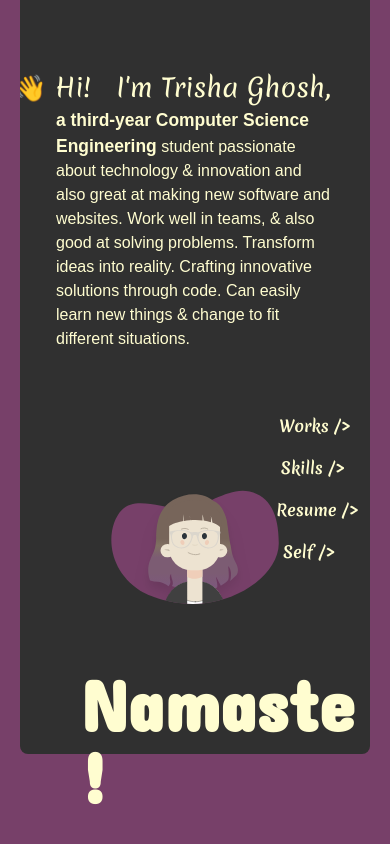
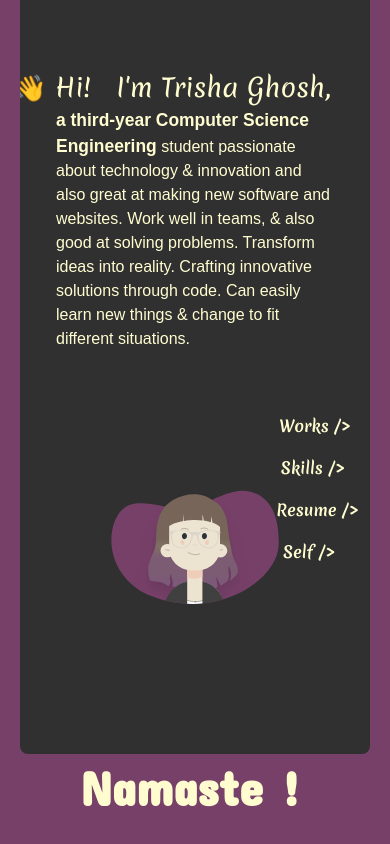
Before and after one commit to ghosh-trisha/Portfolio, a React (Vite) app: page / in a window 390 px wide. Built offline with nearby package versions, Linux system fonts and the light colour scheme; a web font is replaced by a local one.

Commit message:
commited

```diff
--- a/src/pages/Home.jsx
+++ b/src/pages/Home.jsx
@@ -110,7 +110,7 @@ function Home() {
           </div>
 
           {/* namaste div */}
-          <div className='text-[#FFFDD0] text-7xl font-co font-extrabold lg:bottom-[4.5rem] max-md:bottom-[3.2rem] max-lg:bottom-[0.8rem] max-sm:bottom-[2rem] max-sm:left-[5rem] left-[26%] fixed'><ControllCursorFollower>Namaste !</ControllCursorFollower></div>
+          <div className='text-[#FFFDD0] text-7xl max-sm:text-5xl font-co font-extrabold lg:bottom-[4.5rem] max-md:bottom-[3.2rem] max-lg:bottom-[0.8rem] max-sm:bottom-[2rem] max-sm:left-[5rem] left-[26%] fixed'><ControllCursorFollower>Namaste !</ControllCursorFollower></div>
 
           {/* avatar div */}
           <div className="basis-full lg:basis-1/2 flex max-lg:justify-center max-lg:items-center max-lg:translate-y-0">
```
